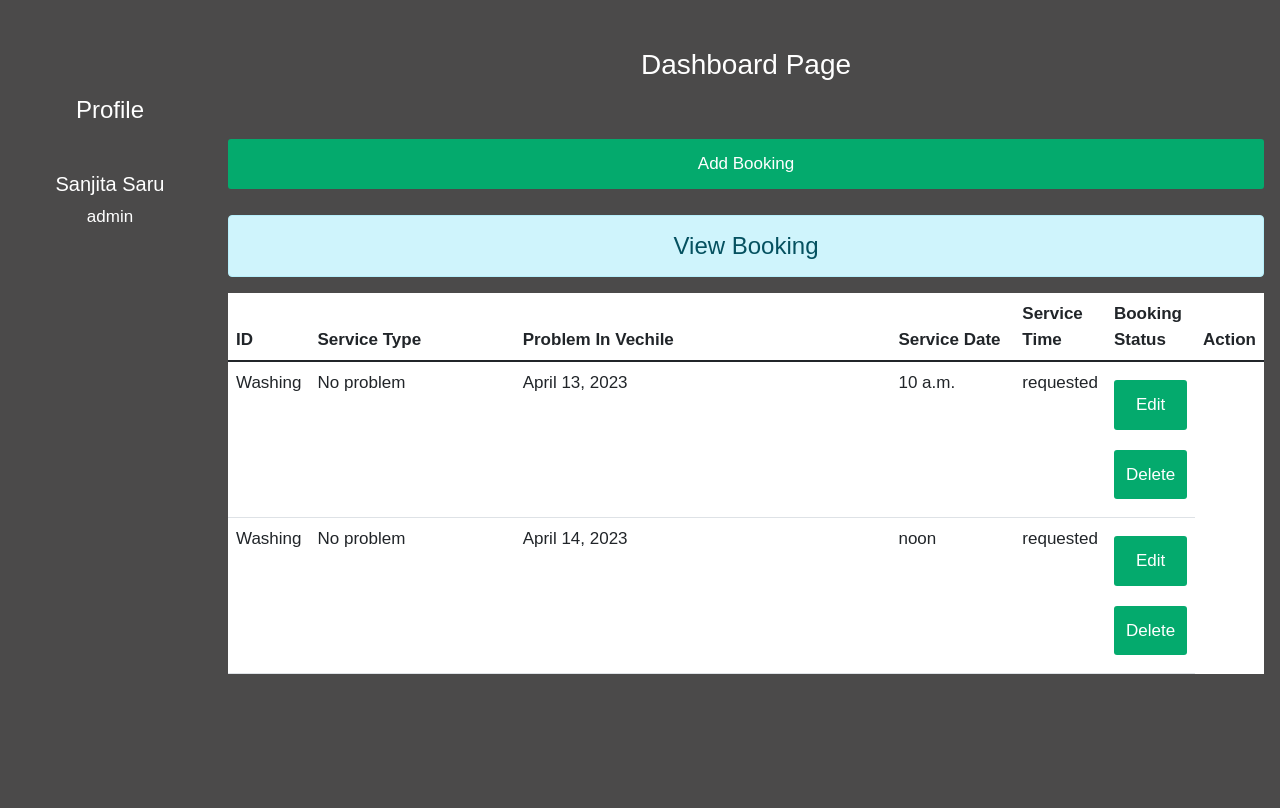
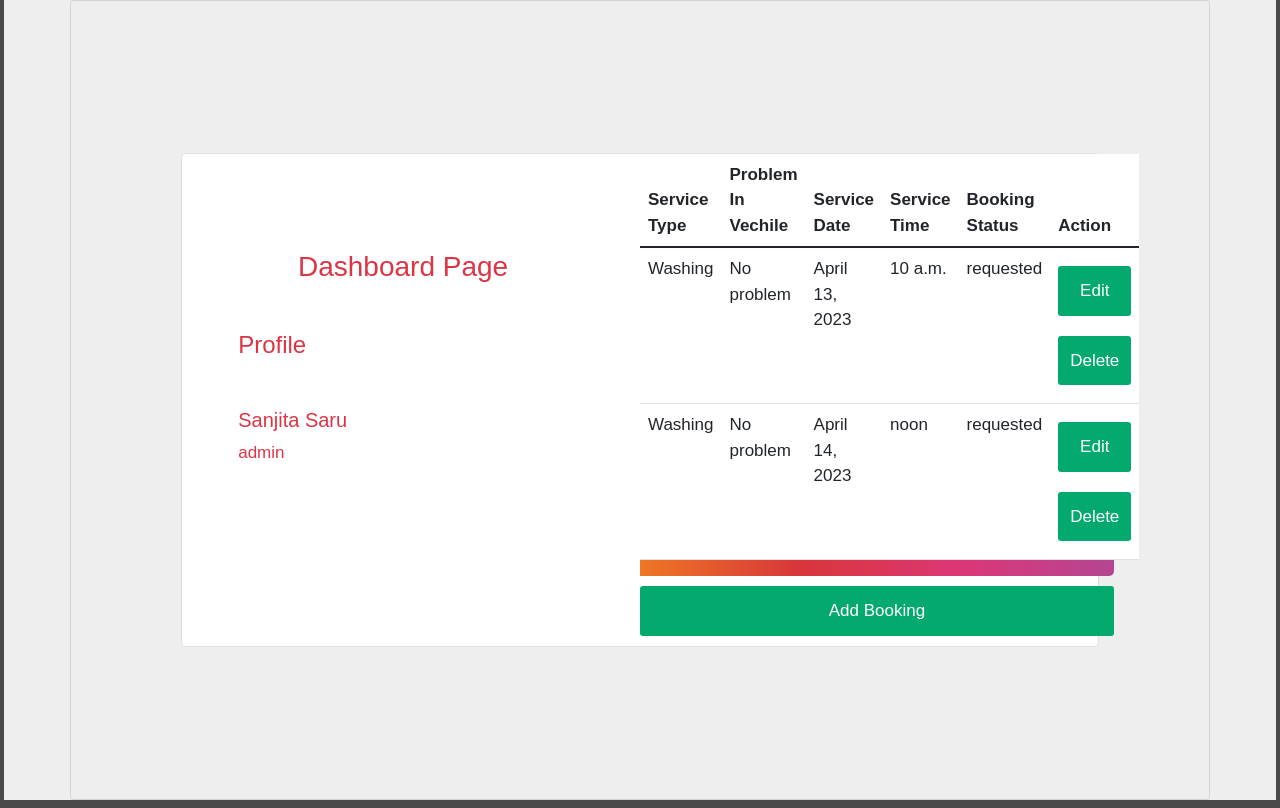
Before and after one commit to buddhalama1997/Vechilewash, a Django app: page /vehicle/dashboard/ in a window 1280 px wide. Shown: the part 66-874 px from the top of the page. Before the commit the page ends 740 px from the top, so only its background shows below. Run offline with Django 4.2, Linux system fonts and the light colour scheme; a user stored in the database is signed in; data comes from the database, SQL or seed files in the repository; both versions use the stored data as it was after the commit; some libraries are stand-ins or nearby versions.

Commit message:
Dashboard and Update page finalised

```diff
--- a/home/templates/vehicle/dashboard.html
+++ b/home/templates/vehicle/dashboard.html
@@ -1,39 +1,30 @@
 {% extends 'vehicle/base.html' %}
 {% load static %}
 
-{% block msg %}
-{% if messages %}
-{% for message in messages %}
-<div {% if message.tags %} class="alert alert-{{message.tags}} alert-dismissible fade show" {% endif %}>
-    <strong>{{ message }}</strong>
-    <button type="button" class="btn-close" data-dismiss="alert" aria-label="Close">
-        <span aria-hidden="true">&times;</span>
-    </button>
-</div>
-{% endfor %}
-{% endif %}
-{% endblock msg %}
-{% block side %}
-    <div class="col-sm-2 text-white my-5 text-center">
-        <h4 class="my-5">Profile</h4>
+{% block content %}
+<section class="h-100 gradient-form" style="background-color: #eee;">
+    <div class="container py-5 h-100">
+      <div class="row d-flex justify-content-center align-items-center h-100">
+        <div class="col-xl-10">
+          <div class="card rounded-3 text-danger">
+            <div class="row g-0">
+              <div class="col-lg-6">
+                <div class="card-body p-md-5 mx-md-4">
+                    <h3 class=" text-center my-5"> Dashboard Page </h3>
+
+             <h4 class="my-5">Profile</h4>
         <h5>{{fname}}</h5>
         {% for group in groups %}
         <p>{{group.name}}</p>
         {% endfor %}
-    </div>
-{% endblock %}
+              </div>
+            </div>
+        <div class="col-lg-6 d-flex align-items-center gradient-custom-2 text-danger">
 
-{% block content %}
-
-<div class="col-sm-10">
-    <h3 class="text-white text-center my-5"> Dashboard Page </h3>
-    <a href="{% url 'addpost' %}" class="btn btn-success">Add Booking</a>
-    <h4 class="text-center alert alert-info mt-3">View Booking</h4>
     {% if posts %}
     <table class="table table-hover bg-white">
         <thead>
-            <tr class="text-ceter">
-                <th scope="col" style="width: 2%;">ID</th>
+            <tr >
                 <th scope="col" style="width: 28%;">Service Type</th>
                 <th scope="col" style="width: 55%;">Problem In Vechile</th>
                 <th scope="col" style="width: 55%;">Service Date</th>
@@ -66,5 +57,19 @@
     {% else %}
     <h4 class="text-center alert alert-warning">No Records</h4>
     {% endif %}
-</div>
+
+              </div>
+              <div class="col-sm-12">
+                <div class="col-sm-6 float-end">
+                    <a href="{% url 'addpost' %}" class="btn btn-success">Add Booking</a>
+                  </div>
+              </div>
+
+            </div>
+          </div>
+        </div>
+      </div>
+    </div>
+  </section>
+
 {% endblock content %}
--- a/home/templates/vehicle/home.html
+++ b/home/templates/vehicle/home.html
@@ -2,9 +2,6 @@
 {% load static %}
 
 {% block content %}
-
-
-
 <section class="h-100 gradient-form" style="background-color: #eee;">
     <div class="container py-5 h-100">
       <div class="row d-flex justify-content-center align-items-center h-100">
@@ -30,6 +27,4 @@
       </div>
     </div>
   </section>
-
-
 {% endblock content %}
--- a/home/urls.py
+++ b/home/urls.py
@@ -17,6 +17,5 @@ urlpatterns =[
    path('khalti-verification/',views.khalti_verification, name= 'khalti_verify'),
    path('updatepost/<int:id>/',views.update_booking, name= 'updatepost'),
    path('delete/<int:id>/',views.delete_booking, name= 'deletepost'),
-   path('generate-pdf/', views.generate_pdf, name='generate-pdf'),
-
+   path('generate-pdf/', views.generate_pdf, name='generate-pdf')
 ]
--- a/home/views.py
+++ b/home/views.py
@@ -35,8 +35,6 @@ def khalti(request):
 def khalti_verification(request):
     data ={}
     return JsonResponse(data)
-
-
 
 # dashboard
 def dashboard(request):
```
Also changed, not shown: home/templates/vehicle/updatepost.html (+27 -15 lines), db.sqlite3.
